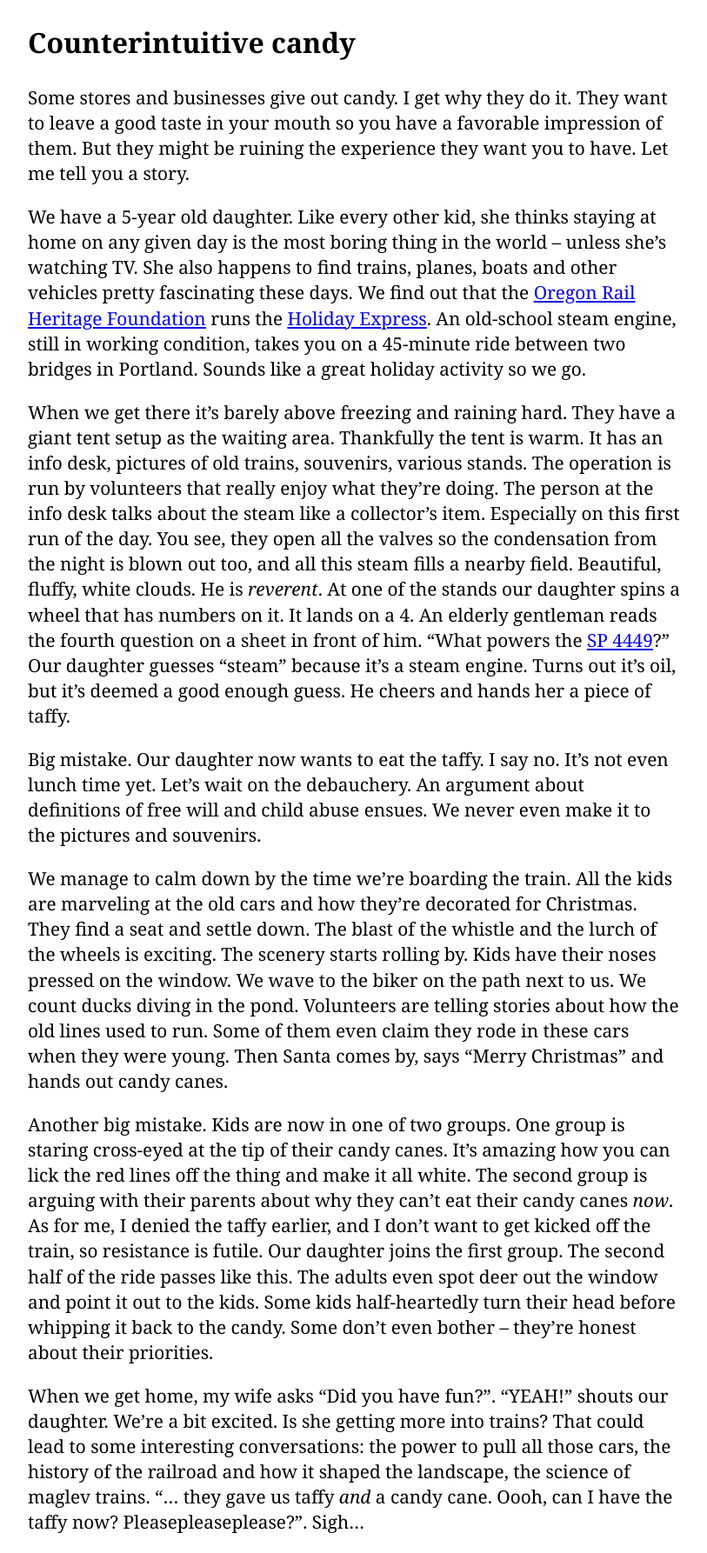
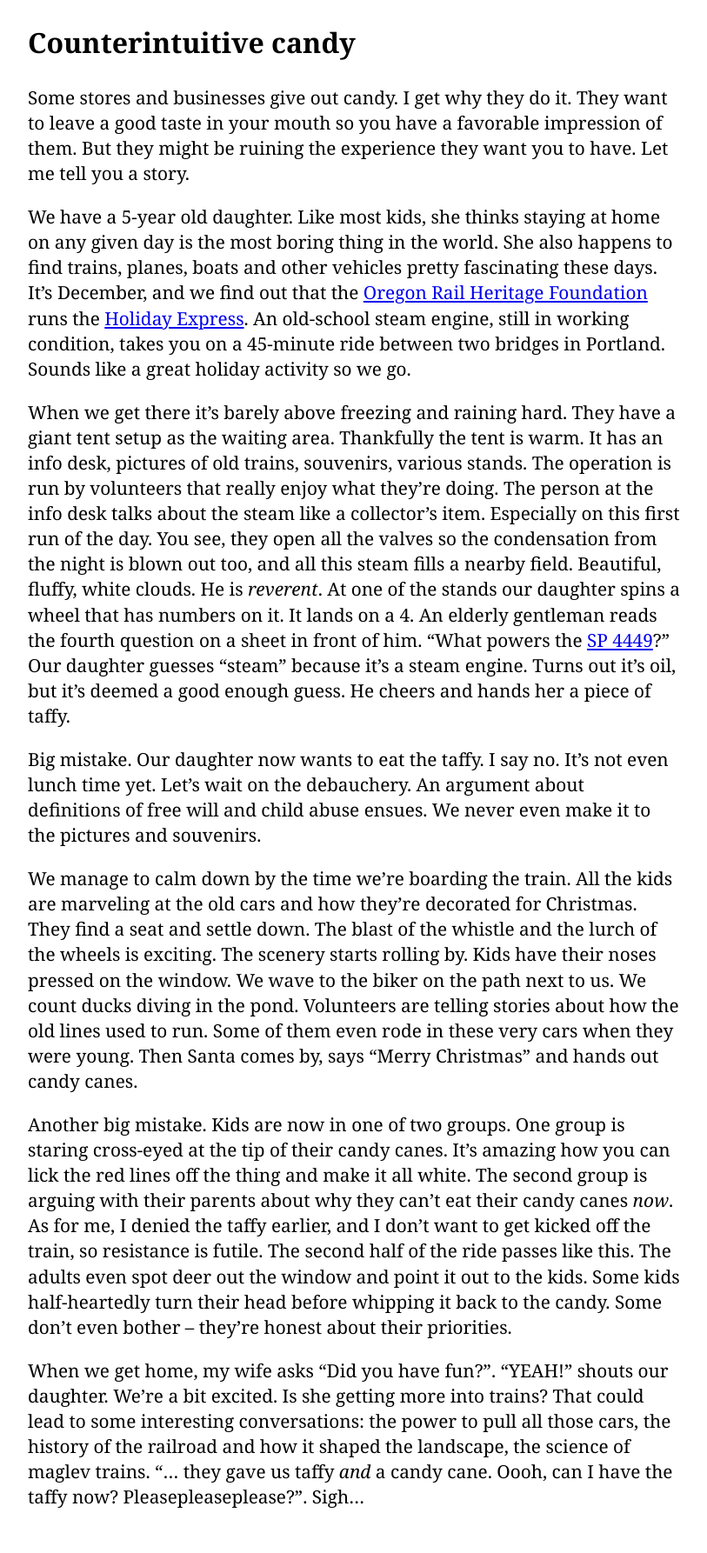
Before and after one commit to koralcem/personal-site, a Jekyll site: the page built from _posts/2019-12-12-candy.md, in a window 1280 px wide. Shown: the whole page at 87% size, without its empty margins (233-1046 px from the left). Built offline with Jekyll 4.4.1, drawn with Linux system fonts in a browser that asks for light colours; after the commit the page ends 1757 px from its top, so only the background shows below that.

Commit message:
Minor tweaks to candy article

```diff
--- a/_posts/2019-12-12-candy.md
+++ b/_posts/2019-12-12-candy.md
@@ -8,14 +8,14 @@ tag: thoughts
 
 Some stores and businesses give out candy. I get why they do it. They want to leave a good taste in your mouth so you have a favorable impression of them. But they might be ruining the experience they want you to have. Let me tell you a story.
 
-We have a 5-year old daughter. Like every other kid, she thinks staying at home on any given day is the most boring thing in the world -- unless she's watching TV. She also happens to find trains, planes, boats and other vehicles pretty fascinating these days. We find out that the [Oregon Rail Heritage Foundation](https://orhf.org/) runs the [Holiday Express](https://orhf.org/events/holiday-express/). An old-school steam engine, still in working condition, takes you on a 45-minute ride between two bridges in Portland. Sounds like a great holiday activity so we go.
+We have a 5-year old daughter. Like most kids, she thinks staying at home on any given day is the most boring thing in the world. She also happens to find trains, planes, boats and other vehicles pretty fascinating these days. It's December, and we find out that the [Oregon Rail Heritage Foundation](https://orhf.org/) runs the [Holiday Express](https://orhf.org/events/holiday-express/). An old-school steam engine, still in working condition, takes you on a 45-minute ride between two bridges in Portland. Sounds like a great holiday activity so we go.
 
 When we get there it's barely above freezing and raining hard. They have a giant tent setup as the waiting area. Thankfully the tent is warm. It has an info desk, pictures of old trains, souvenirs, various stands. The operation is run by volunteers that really enjoy what they're doing. The person at the info desk talks about the steam like a collector's item. Especially on this first run of the day. You see, they open all the valves so the condensation from the night is blown out too, and all this steam fills a nearby field. Beautiful, fluffy, white clouds. He is _reverent_. At one of the stands our daughter spins a wheel that has numbers on it. It lands on a 4. An elderly gentleman reads the fourth question on a sheet in front of him. "What powers the [SP 4449](https://en.wikipedia.org/wiki/Southern_Pacific_4449)?" Our daughter guesses "steam" because it's a steam engine. Turns out it's oil, but it's deemed a good enough guess. He cheers and hands her a piece of taffy.
 
 Big mistake. Our daughter now wants to eat the taffy. I say no. It's not even lunch time yet. Let's wait on the debauchery. An argument about definitions of free will and child abuse ensues. We never even make it to the pictures and souvenirs.
 
-We manage to calm down by the time we're boarding the train. All the kids are marveling at the old cars and how they're decorated for Christmas. They find a seat and settle down. The blast of the whistle and the lurch of the wheels is exciting. The scenery starts rolling by. Kids have their noses pressed on the window. We wave to the biker on the path next to us. We count ducks diving in the pond. Volunteers are telling stories about how the old lines used to run. Some of them even claim they rode in these cars when they were young. Then Santa comes by, says "Merry Christmas" and hands out candy canes.
+We manage to calm down by the time we're boarding the train. All the kids are marveling at the old cars and how they're decorated for Christmas. They find a seat and settle down. The blast of the whistle and the lurch of the wheels is exciting. The scenery starts rolling by. Kids have their noses pressed on the window. We wave to the biker on the path next to us. We count ducks diving in the pond. Volunteers are telling stories about how the old lines used to run. Some of them even rode in these very cars when they were young. Then Santa comes by, says "Merry Christmas" and hands out candy canes.
 
-Another big mistake. Kids are now in one of two groups. One group is staring cross-eyed at the tip of their candy canes. It's amazing how you can lick the red lines off the thing and make it all white. The second group is arguing with their parents about why they can't eat their candy canes _now_. As for me, I denied the taffy earlier, and I don't want to get kicked off the train, so resistance is futile. Our daughter joins the first group. The second half of the ride passes like this. The adults even spot deer out the window and point it out to the kids. Some kids half-heartedly turn their head before whipping it back to the candy. Some don't even bother -- they're honest about their priorities.
+Another big mistake. Kids are now in one of two groups. One group is staring cross-eyed at the tip of their candy canes. It's amazing how you can lick the red lines off the thing and make it all white. The second group is arguing with their parents about why they can't eat their candy canes _now_. As for me, I denied the taffy earlier, and I don't want to get kicked off the train, so resistance is futile. The second half of the ride passes like this. The adults even spot deer out the window and point it out to the kids. Some kids half-heartedly turn their head before whipping it back to the candy. Some don't even bother -- they're honest about their priorities.
 
 When we get home, my wife asks "Did you have fun?". "YEAH!" shouts our daughter. We're a bit excited. Is she getting more into trains? That could lead to some interesting conversations: the power to pull all those cars, the history of the railroad and how it shaped the landscape, the science of maglev trains. "... they gave us taffy _and_ a candy cane. Oooh, can I have the taffy now? Pleasepleaseplease?". Sigh...
```
